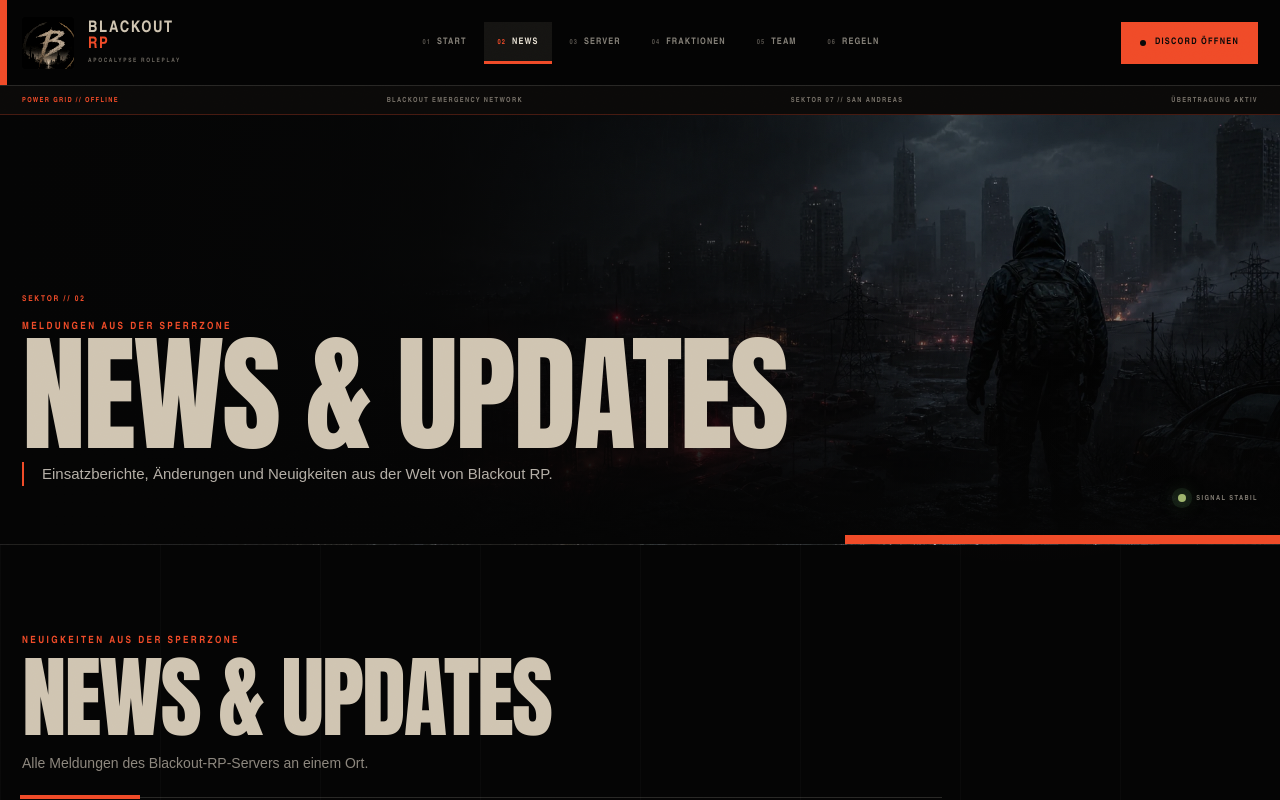
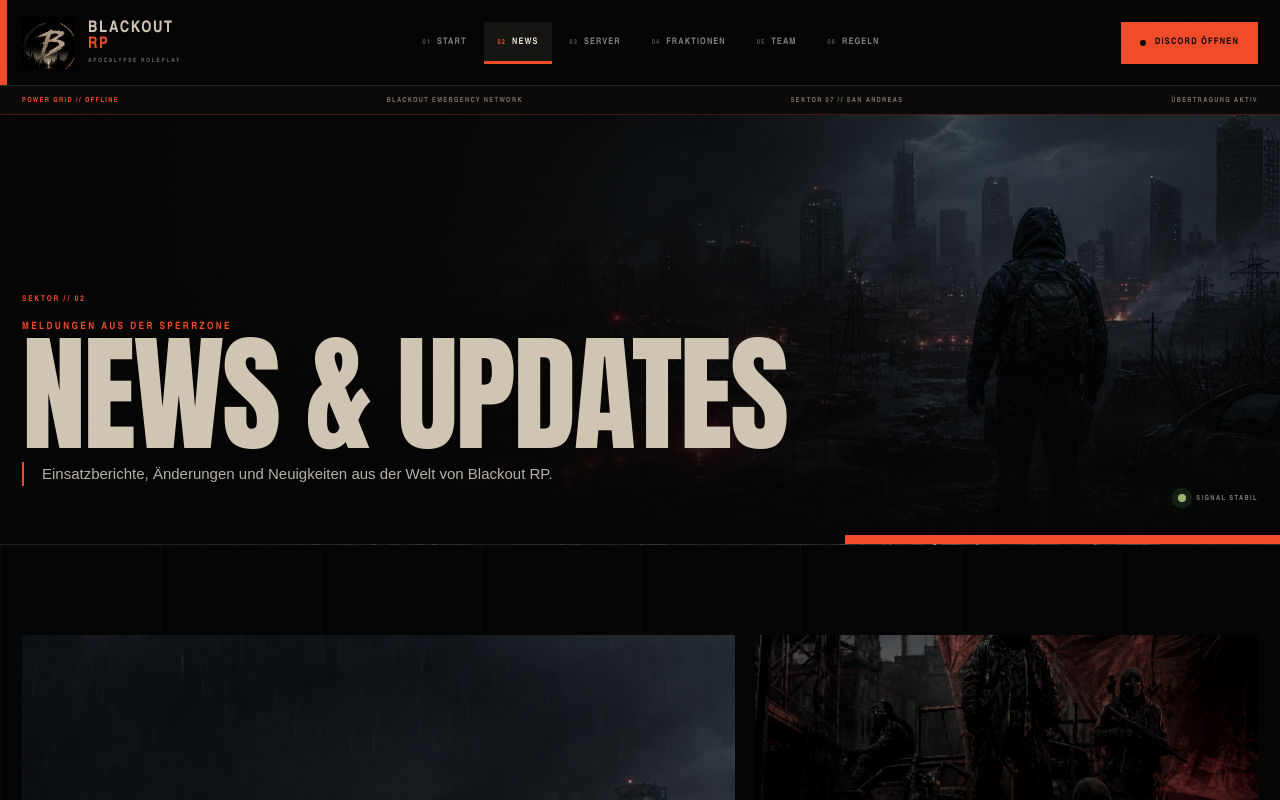
Before and after one commit to Didikoral1/BlackoutRP, a Next.js app: page /news in a window 1280 px wide. Shown: the top 800 px of the page. Built offline with nearby package versions, Linux system fonts and the light colour scheme.

Commit message:
Remove duplicate category headings

```diff
--- a/components/SiteClient.tsx
+++ b/components/SiteClient.tsx
@@ -264,7 +264,6 @@ export default function SiteClient({ page, initialNews }: { page: SitePage; init
 
         {page === "news" && (
           <section className="section">
-            <Heading eyebrow="NEUIGKEITEN AUS DER SPERRZONE" title="NEWS & UPDATES">Alle Meldungen des Blackout-RP-Servers an einem Ort.</Heading>
             <div className="newsGrid">
               {news.map((item, index) => (
                 <article className={`newsCard ${index === 0 ? "featured" : ""}`} key={`${item.title}-${index}`}
@@ -279,7 +278,6 @@ export default function SiteClient({ page, initialNews }: { page: SitePage; init
 
         {page === "server" && (
           <section className="section serverPage">
-            <Heading eyebrow="LIVE-VERBINDUNG" title="SERVER">Status, Spielerzahl und der direkte Zugang zum Blackout-RP-Server.</Heading>
             <div className="dashboardGrid serverStandaloneGrid">
               <article className="dashboardCard serverCard">
                 <div className="cardTop"><span><i>01</i> SERVER STATUS</span><b className={status?.online ? "green" : "red"}>{status?.online ? "● ONLINE" : "● OFFLINE"}</b></div>
@@ -308,7 +306,6 @@ export default function SiteClient({ page, initialNews }: { page: SitePage; init
 
         {page === "fraktionen" && (
           <section className="section">
-            <Heading eyebrow="WÄHLE DEINEN WEG" title="FRAKTIONEN">Entdecke die Gruppen, Aufgaben und Ziele in der Welt von Blackout RP.</Heading>
             <div className="factionGrid">
               {factions.map((faction, index) => (
                 <button className={`factionCard ${faction.id}`} key={faction.id} onClick={() => setActiveFaction(faction)}
@@ -326,7 +323,6 @@ export default function SiteClient({ page, initialNews }: { page: SitePage; init
 
         {page === "team" && (
           <section className="teamSection">
-            <Heading eyebrow="LIVE AUS DISCORD" title="UNSER TEAM">Mitglieder und Avatare werden automatisch anhand der Discord-Rollen geladen.</Heading>
             {teamError && <div className="notice">{teamError}</div>}
             {!teamError && team.length === 0 && <div className="notice">Teamdaten werden geladen …</div>}
             <div className="teamGroups">
@@ -349,7 +345,6 @@ export default function SiteClient({ page, initialNews }: { page: SitePage; init
 
         {page === "regeln" && (
           <section className="section">
-            <Heading eyebrow="VERBINDLICH FÜR ALLE SPIELER" title="SERVERREGELWERK">Nutze die Suche oder filtere die Regeln nach Kategorie.</Heading>
             <div className="rulesLayout">
               <aside className="rulesSidebar">
                 <label>REGEL SUCHEN</label>
@@ -401,7 +396,3 @@ export default function SiteClient({ page, initialNews }: { page: SitePage; init
     </>
   );
 }
-
-function Heading({ eyebrow, title, children }: { eyebrow: string; title: string; children?: React.ReactNode }) {
-  return <div className="heading"><p className="eyebrow">{eyebrow}</p><h2>{title}</h2>{children && <div className="headingText">{children}</div>}</div>;
-}
```
